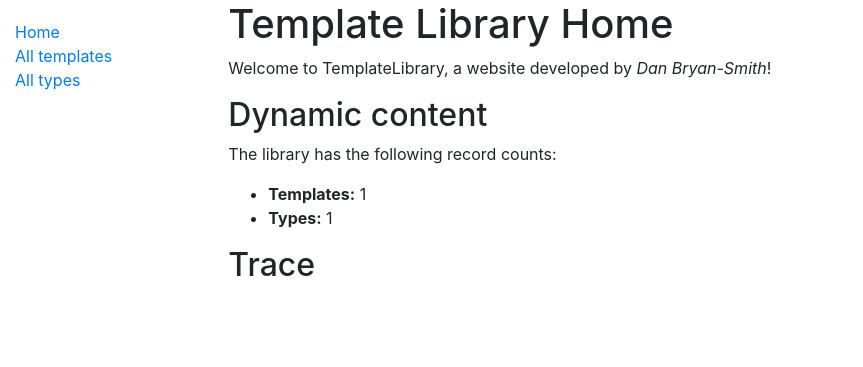
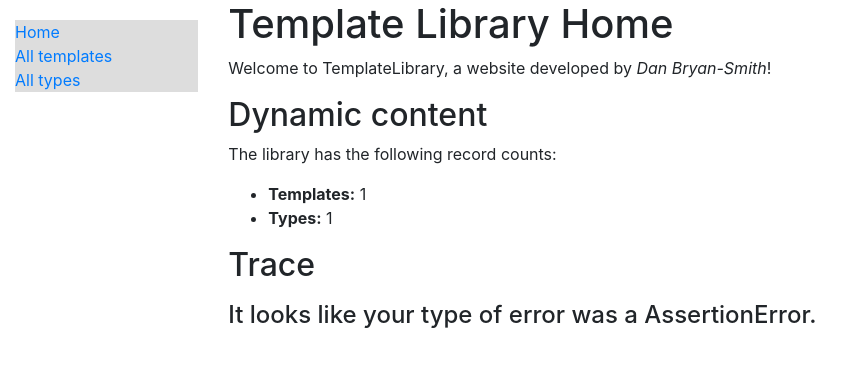
Before and after one commit to danbrysmi/error-explainer, a Django app: template myproject/results/templates/results.html in a window 1280 px wide. Shown: the top 367 px of the page, without its empty margins (0-863 px from the left). Run offline with Django 4.2, Linux system fonts and the light colour scheme; data comes from the database, SQL or seed files in the repository; the template is opened without the code that fills it: values that come from a table or form of the project are taken from there, most other values are stand-ins (such as "Sample title", 1, 10 or a date in 2020).

Commit message:
Fixed formatting of results page trace
Also identified which exception class is in the traceback

```diff
--- a/myproject/results/static/css/styles.css
+++ b/myproject/results/static/css/styles.css
@@ -2,4 +2,14 @@
     margin-top: 20px;
     padding: 0;
     list-style: none;
+    background: #ddd
 }
+
+#code-view p {
+  background: #FFD43B;
+  white-space: pre-wrap;  /* <-- THIS PRESERVES THE LINE BREAKS */
+  width: 50%;
+}
+textarea {
+  width: 100%;
+}
--- a/myproject/results/templates/results.html
+++ b/myproject/results/templates/results.html
@@ -11,5 +11,9 @@
   </ul>
 
   <h2>Trace</h2>
-  {{ error_trace}}
+  <div id=code-view>
+  <p>{{ error_trace}}</p>
+  </div>
+
+  <h4>It looks like your type of error was a {{error_type}}.</h4>
 {% endblock %}
```
Also changed, not shown: myproject/results/views.py (+12 -1 lines).
